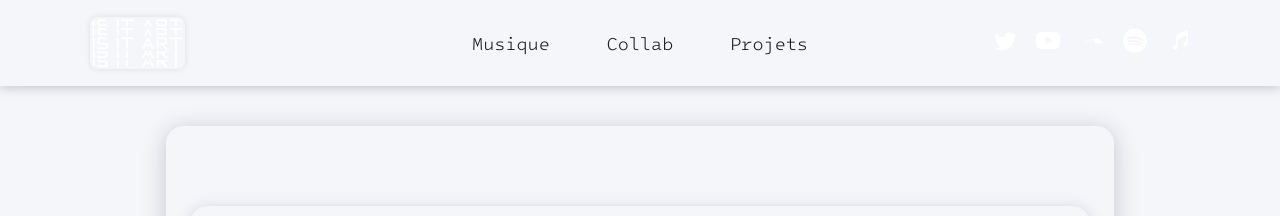
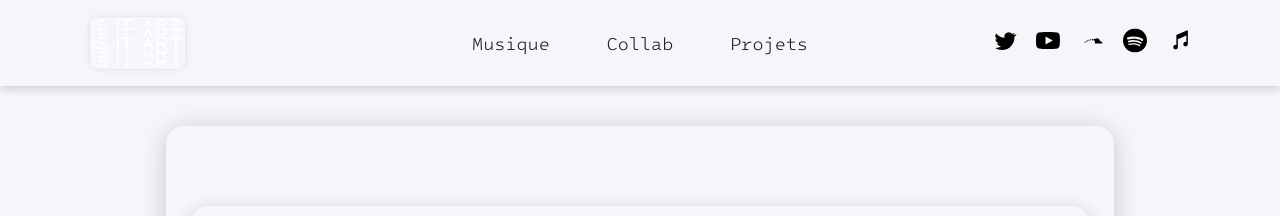
Before and after one commit to 0xnebru/0xnebru.github.io, a Jekyll site: the page built from index.md, in a window 1280 px wide. Shown: the top 216 px of the page. Built offline with Jekyll 4.4.1, drawn with Linux system fonts in a browser that asks for light colours.

Commit message:
Update default.html

```diff
--- a/_layouts/default.html
+++ b/_layouts/default.html
@@ -25,31 +25,31 @@
         <div class="header-social">
           <!-- Twitter -->
           <a href="https://twitter.com/YOUR_PROFILE" aria-label="Twitter" target="_blank" rel="noopener">
-            <svg width="24" height="24" fill="white" viewBox="0 0 24 24" aria-hidden="true">
+            <svg width="24" height="24" fill="black" viewBox="0 0 24 24" aria-hidden="true">
               <path d="M22.46 5.924c-.793.352-1.647.59-2.543.698a4.447 4.447 0 0 0 1.957-2.454 8.865 8.865 0 0 1-2.814 1.075 4.432 4.432 0 0 0-7.545 4.04A12.576 12.576 0 0 1 3.11 4.9a4.426 4.426 0 0 0 1.373 5.914 4.42 4.42 0 0 1-2.008-.555v.057a4.43 4.43 0 0 0 3.557 4.339 4.462 4.462 0 0 1-2.002.076 4.434 4.434 0 0 0 4.14 3.076A8.888 8.888 0 0 1 2 19.54a12.543 12.543 0 0 0 6.8 1.994c8.154 0 12.615-6.754 12.615-12.614 0-.192-.004-.383-.013-.573a9.045 9.045 0 0 0 2.22-2.302z"/>
             </svg>
           </a>
           <!-- YouTube -->
           <a href="https://www.youtube.com/@0xnebru" aria-label="YouTube" target="_blank" rel="noopener">
-            <svg width="24" height="24" fill="white" viewBox="0 0 24 24" aria-hidden="true">
+            <svg width="24" height="24" fill="black" viewBox="0 0 24 24" aria-hidden="true">
               <path d="M23.498 6.186a2.93 2.93 0 0 0-2.06-2.066C19.34 3.5 12 3.5 12 3.5s-7.34 0-9.438.62A2.93 2.93 0 0 0 .5 6.186C0 8.287 0 12 0 12s0 3.713.5 5.814a2.93 2.93 0 0 0 2.062 2.066C4.66 20.5 12 20.5 12 20.5s7.34 0 9.438-.62a2.93 2.93 0 0 0 2.06-2.066C24 15.713 24 12 24 12s0-3.713-.502-5.814zM9.545 16.02v-8.04l7.272 4.02-7.272 4.02z"/>
             </svg>
           </a>
           <!-- SoundCloud -->
           <a href="https://soundcloud.com/nebru/tracks" aria-label="SoundCloud" target="_blank" rel="noopener">
-            <svg width="24" height="24" fill="white" viewBox="0 0 32 32" aria-hidden="true">
+            <svg width="24" height="24" fill="black" viewBox="0 0 32 32" aria-hidden="true">
               <path d="M26.88 17.19c-.4 0-.74.32-.74.72s.34.72.74.72.74-.32.74-.72-.34-.72-.74-.72zm2.49.82c-.13 0-.25.03-.36.09-.14-.27-.41-.45-.73-.45-.04 0-.09 0-.13.01-.07-.51-.51-.9-1.04-.9-.13 0-.25.02-.36.06C25.33 11.79 19.82 12 19.82 17.15v2.73h9.55c.34 0 .62-.27.62-.61 0-.34-.28-.61-.62-.61zM6.15 18.19c-.32 0-.58.25-.58.57 0 .31.26.57.58.57.32 0 .58-.25.58-.57 0-.31-.26-.57-.58-.57zm1.37-.82c-.35 0-.64.28-.64.62s.29.62.64.62.63-.28.63-.62-.28-.62-.63-.62zm1.45-1.07c-.41 0-.75.33-.75.74 0 .41.33.74.75.74.41 0 .75-.33.75-.74 0-.41-.34-.74-.75-.74zm1.57-.84c-.42 0-.77.34-.77.76 0 .42.34.76.77.76.42 0 .77-.34.77-.76 0-.42-.34-.76-.77-.76zm1.7-.67c-.39 0-.7.31-.7.7 0 .39.31.7.7.7.39 0 .7-.31.7-.7 0-.39-.31-.7-.7-.7zm2.04-.46c-.46 0-.83.37-.83.83 0 .46.37.83.83.83.46 0 .83-.37.83-.83 0-.46-.37-.83-.83-.83zm2.45-.36c-.59 0-1.06.47-1.06 1.05 0 .58.47 1.05 1.06 1.05.58 0 1.05-.47 1.05-1.05 0-.58-.47-1.05-1.05-1.05zm2.77-.18c-.74 0-1.34.6-1.34 1.34 0 .74.6 1.34 1.34 1.34.74 0 1.34-.6 1.34-1.34 0-.74-.6-1.34-1.34-1.34z"/>
             </svg>
           </a>
           <!-- Spotify -->
           <a href="https://open.spotify.com/intl-fr/artist/7yHM1EbyM1JcmZWSOKsQuk" aria-label="Spotify" target="_blank" rel="noopener">
-            <svg width="24" height="24" fill="white" viewBox="0 0 24 24" aria-hidden="true">
+            <svg width="24" height="24" fill="black" viewBox="0 0 24 24" aria-hidden="true">
               <path d="M12 0C5.371 0 0 5.373 0 12s5.371 12 12 12 12-5.373 12-12S18.629 0 12 0zm5.339 17.453c-.207.336-.649.441-.986.234-2.698-1.653-6.099-2.021-10.111-1.092-.387.09-.78-.151-.87-.535-.091-.386.15-.779.535-.87 4.312-.979 7.988-.567 10.929 1.177.336.208.44.65.233.986zm1.41-2.548c-.261.423-.813.557-1.236.296-3.091-1.909-7.804-2.463-11.463-1.333-.478.145-.984-.124-1.128-.601-.145-.478.124-.984.601-1.128 4.076-1.236 9.201-.618 12.713 1.522.423.261.556.813.296 1.244zm.102-2.641c-3.735-2.225-9.955-2.427-13.462-1.309-.583.181-1.205-.137-1.386-.72-.181-.583.137-1.205.72-1.386 3.963-1.229 10.672-1 14.882 1.455.568.338.751 1.072.413 1.641-.338.569-1.072.752-1.641.413z"/>
             </svg>
           </a>
           <!-- Apple Music -->
           <a href="https://music.apple.com/us/artist/nebru/1751612682" aria-label="Apple Music" target="_blank" rel="noopener">
-            <svg width="24" height="24" fill="white" aria-hidden="true" viewBox="0 0 24 24">
+            <svg width="24" height="24" fill="black" aria-hidden="true" viewBox="0 0 24 24">
               <path d="M21.58 2.005c-.21-.177-.508-.22-.756-.11l-10 4.25a.75.75 0 0 0-.47.695V16.5a2.25 2.25 0 1 0 1.5 2.122V10.63l8.5-3.617v6.488a2.25 2.25 0 1 0 1.5 2.121V2.5a.75.75 0 0 0-.274-.495z"/>
             </svg>
           </a>
```
